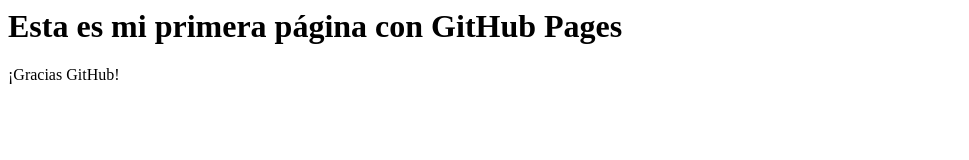
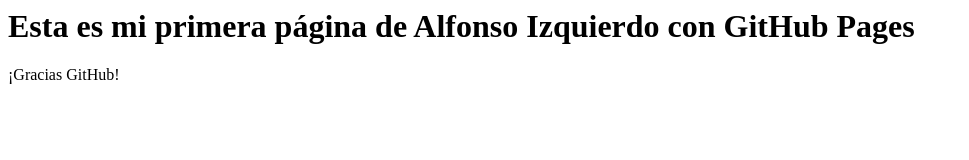
Before and after one commit to izquierdoalfonso/mitaic, a plain HTML site: page index.html in a window 1280 px wide. Shown: the whole page, without its empty margins (0-969 px from the left). Drawn offline with Linux system fonts and the light colour scheme.

Commit message:
Update index.html
primera página web con GitHub

```diff
--- a/index.html
+++ b/index.html
@@ -1,4 +1,4 @@
 <html>
-<h1> Esta es mi primera página con GitHub Pages </h1>
+<h1> Esta es mi primera página de Alfonso Izquierdo con GitHub Pages </h1>
 <p>¡Gracias GitHub!</p>
 </html>
```
